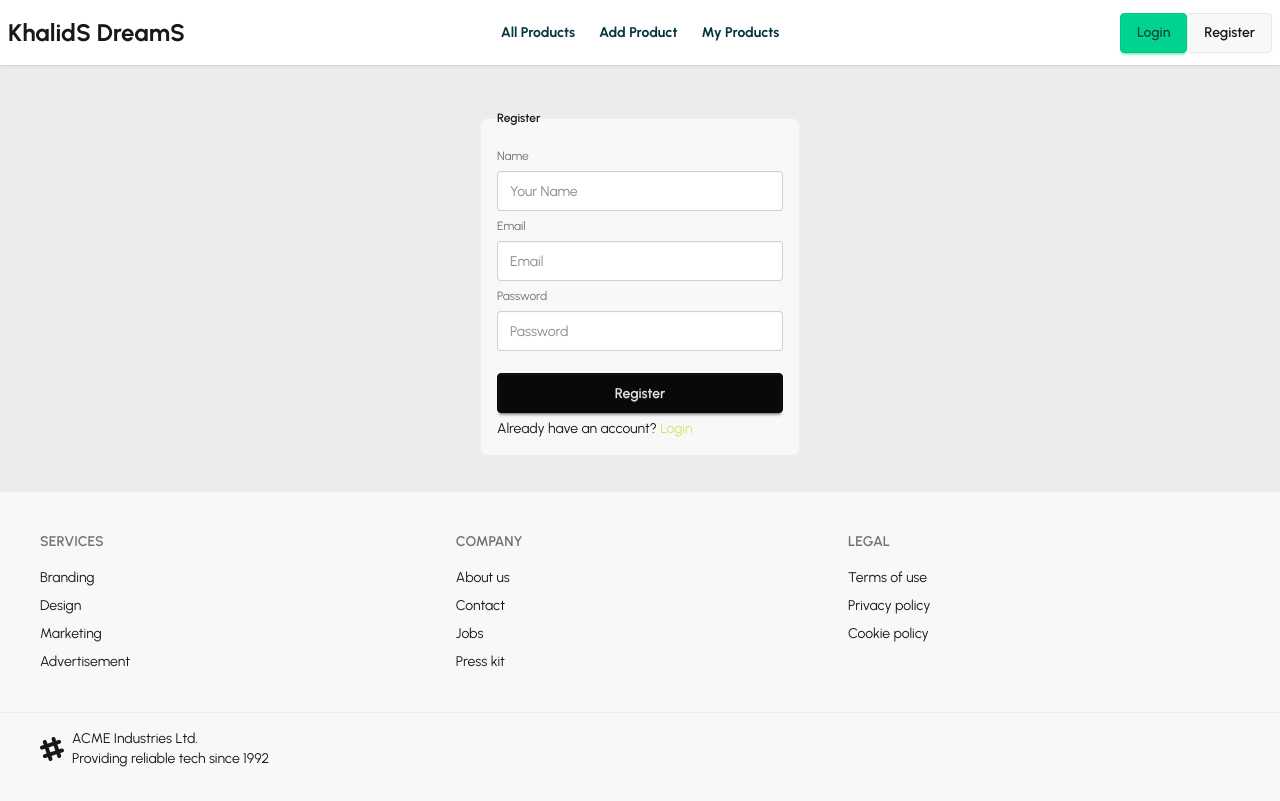
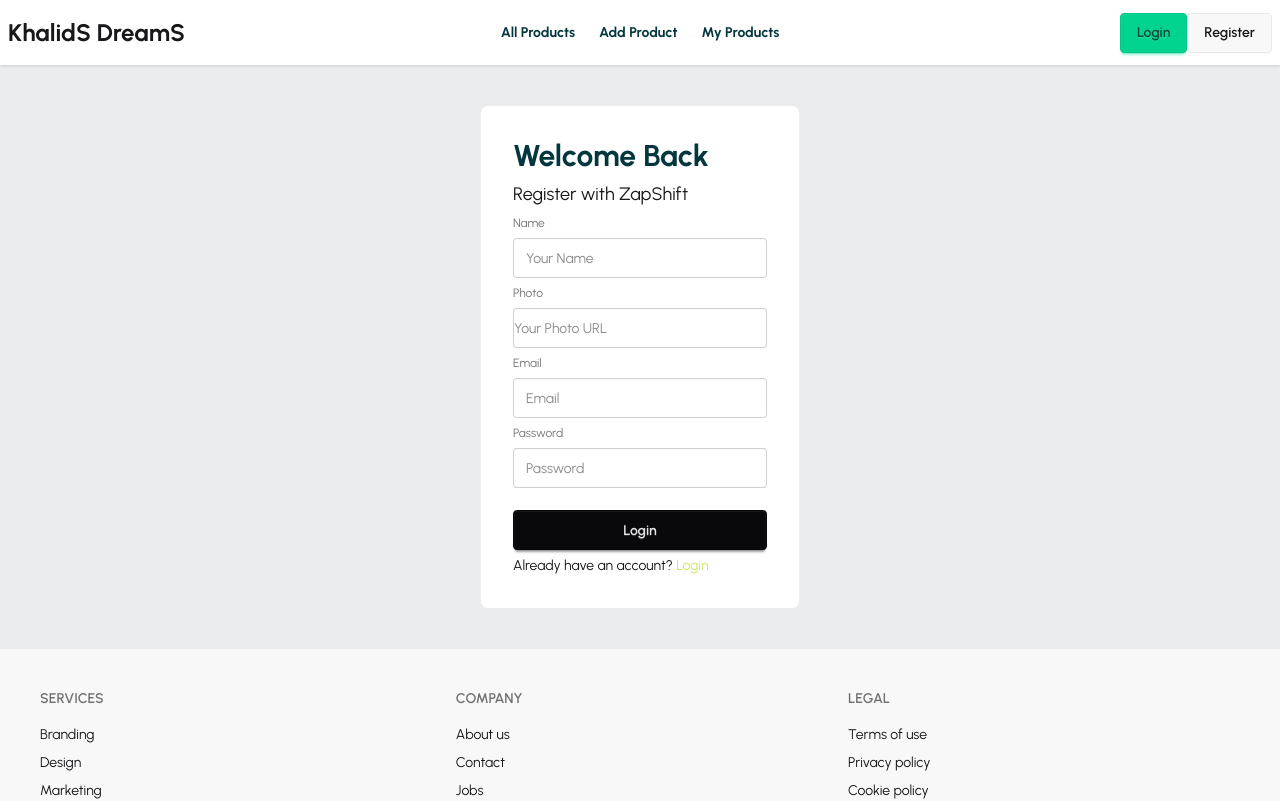
Before and after one commit to ashqrRhmn101/khalids-dreams-client, a Next.js app: page /Auth/register in a window 1280 px wide. Shown: the top 801 px of the page. Built offline with nearby package versions, Linux system fonts and the light colour scheme; no server answers.

Commit message:
firebase connected and Authentication implement

```diff
--- a/package.json
+++ b/package.json
@@ -9,11 +9,13 @@
     "lint": "eslint"
   },
   "dependencies": {
+    "cookies-next": "^6.1.1",
     "daisyui": "^5.5.5",
     "firebase": "^12.6.0",
     "next": "16.0.3",
     "react": "19.2.0",
     "react-dom": "19.2.0",
+    "react-hook-form": "^7.66.1",
     "react-responsive-carousel": "^3.2.23",
     "swiper": "^12.0.3"
   },
--- a/src/Components/NavBar.jsx
+++ b/src/Components/NavBar.jsx
@@ -1,6 +1,21 @@
+"use client";
+
+import { AuthContext } from "@/contexts/authContext";
 import Link from "next/link";
+import { useContext } from "react";
 
 export default function NavBar() {
+  const { user, signOutUser } = useContext(AuthContext);
+  console.log(user);
+
+  const handleSignOut = () => {
+    signOutUser()
+      .then(() => {})
+      .catch((error) => {
+        console.log(error.message);
+      });
+  };
+
   const links = (
     <>
       <li>
@@ -51,12 +66,20 @@ export default function NavBar() {
           <ul className="menu menu-horizontal px-1">{links}</ul>
         </div>
         <div className="navbar-end">
+          {user ? (
+            <Link onClick={handleSignOut} href="/" className="btn btn-success">
+              Logout
+            </Link>
+          ) : (
+            <>
               <Link href="/Auth/login">
                 <button className="btn btn-success">Login</button>
               </Link>
               <Link href="/Auth/register">
                 <button className="btn ">Register</button>
               </Link>
+            </>
+          )}
         </div>
       </div>
     </div>
--- a/src/app/Auth/login/page.jsx
+++ b/src/app/Auth/login/page.jsx
@@ -1,26 +1,76 @@
+"use client";
+
 import Link from "next/link";
+import { useRouter } from "next/navigation";
+import { useForm } from "react-hook-form";
+import { setCookie } from "cookies-next";
+import { useContext } from "react";
+import { AuthContext } from "@/contexts/authContext";
 
-export default function login() {
+export default function Login() {
+  const { registerLogin } = useContext(AuthContext);
+  const router = useRouter();
+
+  const {
+    register,
+    handleSubmit,
+    formState: { errors },
+  } = useForm();
+
+  const userSignIn = (data) => {
+    registerLogin(data.email, data.password)
+      .then((result) => {
+        console.log("Login Success:", result);
+
+        // set cookie
+        setCookie("authUser", result.user.uid, { path: "/" });
+
+        router.push("/");
+      })
+      .catch((error) => {
+        console.log(error.message);
+      });
+  };
+
   return (
-    <div className="container mx-auto flex justify-center my-9">
-      <fieldset className="fieldset bg-base-200 border-base-300 rounded-box w-xs border p-4">
-        <legend className="fieldset-legend">Login</legend>
+    <div className="bg-white container mx-auto my-10 border-base-300 rounded-box w-xs border p-4">
+      <form onSubmit={handleSubmit(userSignIn)}>
+        <fieldset className="fieldset rounded-box p-4">
+          <h2 className="text-3xl font-bold text-[#03373D]">Welcome Back</h2>
+          <p className="text-lg">Login with Khalids Dreams</p>
 
+          {/* Email */}
           <label className="label">Email</label>
-        <input type="email" className="input" placeholder="Email" />
+          <input
+            type="email"
+            {...register("email", { required: true })}
+            className="input"
+            placeholder="Email"
+          />
+          {errors.email && <p className="text-red-500">Email is required</p>}
 
+          {/* Password */}
           <label className="label">Password</label>
-        <input type="password" className="input" placeholder="Password" />
+          <input
+            type="password"
+            {...register("password", { required: true })}
+            className="input"
+            placeholder="Password"
+          />
+          {errors.password && (
+            <p className="text-red-500">Password is required</p>
+          )}
 
           <button className="btn btn-neutral mt-4">Login</button>
 
           <p className="text-sm">
-          GDon’t have any account?{" "}
+            Don’t have any account?{" "}
             <Link href="/Auth/register">
               <span className="text-[#CAEB66]">Register</span>
             </Link>
           </p>
         </fieldset>
+      </form>
     </div>
   );
 }
--- a/src/app/Auth/register/page.jsx
+++ b/src/app/Auth/register/page.jsx
@@ -1,24 +1,109 @@
+"use client";
+
+import { AuthContext } from "@/contexts/authContext";
 import Link from "next/link";
+import { useRouter } from "next/navigation";
+import { use } from "react";
+import { useForm } from "react-hook-form";
 
-export default function register() {
+export default function Register() {
+  const {
+    register,
+    handleSubmit,
+    formState: { errors },
+  } = useForm();
+
+  const { registerUser, userProfile } = use(AuthContext);
+  const router = useRouter();
+
+  const handleRegister = (data) => {
+    console.log(data);
+
+    registerUser(data.email, data.password)
+      .then((result) => {
+        console.log(result);
+
+        // update user profile
+        const userProfileData = {
+          displayName: data.name,
+          photoURL: data.url,
+        };
+
+        userProfile(userProfileData)
+          .then(() => {
+            console.log("user profile done");
+            router.push("/");
+          })
+          .catch((error) => console.log(error));
+      })
+      .catch((error) => {
+        console.log(error.message);
+      });
+  };
+
   return (
-    <div className="container mx-auto flex justify-center my-9">
-      <fieldset className="fieldset bg-base-200 border-base-300 rounded-box w-xs border p-4">
-        <legend className="fieldset-legend">Register</legend>
+    <div>
+      <div className="bg-white container mx-auto my-10 border-base-300 rounded-box w-xs border p-4">
+        <form onSubmit={handleSubmit(handleRegister)}>
+          <fieldset className="fieldset rounded-box p-4">
+            <h2 className="text-3xl font-bold text-[#03373D]">Welcome Back</h2>
+            <p className="text-lg">Register with ZapShift</p>
 
             {/* Name */}
             <label className="label">Name</label>
-        <input type="name" className="input" placeholder="Your Name" />
+            <input
+              type="name"
+              {...register("name", { required: true })}
+              className="input"
+              placeholder="Your Name"
+            />
+            {errors.name?.type === "required" && (
+              <p className="text-red-500">Name is required</p>
+            )}
+
+            {/* Photo */}
+            {/* <input type="file" className="file-input" /> */}
+            <label className="label">Photo</label>
+            <input
+              type="url"
+              {...register("url", { required: true })}
+              className="file-input"
+              placeholder="Your Photo URL"
+            />
+            {errors.name?.type === "required" && (
+              <p className="text-red-500">Photo is required</p>
+            )}
 
             {/* Email */}
             <label className="label">Email</label>
-        <input type="email" className="input" placeholder="Email" />
+            <input
+              type="email"
+              {...register("email", { required: true })}
+              className="input"
+              placeholder="Email"
+            />
+            {errors.email?.type === "required" && (
+              <p className="text-red-500">Email is required</p>
+            )}
 
             {/* Password */}
             <label className="label">Password</label>
-        <input type="password" className="input" placeholder="Password" />
+            <input
+              type="password"
+              {...register("password", { required: true })}
+              className="input"
+              placeholder="Password"
+            />
+            {errors.password?.type === "required" && (
+              <p className="text-red-500">Password is required</p>
+            )}
+            {errors.password?.type === "minLength" && (
+              <p className="text-red-500">
+                Password must be 6 characters or longer
+              </p>
+            )}
 
-        <button className="btn btn-neutral mt-4">Register</button>
+            <button className="btn btn-neutral mt-4">Login</button>
 
             <p className="text-sm">
               Already have an account?{" "}
@@ -27,6 +112,8 @@ export default function register() {
               </Link>
             </p>
           </fieldset>
+        </form>
+      </div>
     </div>
   );
 }
--- /dev/null
+++ b/src/app/Products/productDetails/page.jsx
@@ -0,0 +1,9 @@
+import React from 'react'
+
+export default function ProductDetails() {
+  return (
+    <div>
+
+    </div>
+  )
+}
--- a/src/app/layout.js
+++ b/src/app/layout.js
@@ -25,11 +25,11 @@ export default function RootLayout({ children }) {
       <body
         className={`${geistSans.variable} ${geistMono.variable} antialiased flex flex-col min-h-screen container mx-auto`}
       >
-        <NavBar />
-        <div className="flex-1">
-          <AuthProvider>{children}</AuthProvider>
-        </div>
-        <Footer />
+        <AuthProvider>
+          <NavBar />
+          <div className="flex-1">{children}</div>
+          <Footer />
+        </AuthProvider>
       </body>
     </html>
   );
--- a/src/contexts/authProvider.js
+++ b/src/contexts/authProvider.js
@@ -1,12 +1,74 @@
 "use client";
 
+import {
+  createUserWithEmailAndPassword,
+  onAuthStateChanged,
+  signInWithEmailAndPassword,
+  signInWithPopup,
+  signOut,
+  updateProfile,
+} from "firebase/auth";
 import { AuthContext } from "./authContext";
+import { auth } from "@/firebase/firebase.config";
+import { useEffect, useState } from "react";
 
-export default function AuthProvider({children}) {
+export default function AuthProvider({ children }) {
+  const [user, setUser] = useState(null);
+  // console.log(user);
 
-    const authInfo = {
+  const [loading, setLoading] = useState(true);
 
-    }
+  // User REgister
+  const registerUser = (email, password) => {
+    setLoading(true);
+    return createUserWithEmailAndPassword(auth, email, password);
+  };
 
-  return <AuthContext value={authInfo}>{children}</AuthContext>;
+  // user Login
+  const registerLogin = (email, password) => {
+    setLoading(true);
+    return signInWithEmailAndPassword(auth, email, password);
+  };
+
+  //   user Profile
+  const userProfile = (photoData) => {
+    return updateProfile(auth.currentUser, photoData);
+  };
+
+  // User Sign Out
+  const signOutUser = () => {
+    setLoading(true);
+    return signOut(auth);
+  };
+
+  // Google signInWithPopup
+  const googleSignIn = () => {
+    setLoading(true);
+    return signInWithPopup(auth, googleProvider);
+  };
+
+  // get user
+  useEffect(() => {
+    const unsubscribe = onAuthStateChanged(auth, (currentUser) => {
+      setUser(currentUser);
+      setLoading(false);
+    });
+    return () => {
+      unsubscribe();
+    };
+  }, []);
+
+  const authInfo = {
+    user,
+    loading,
+    registerUser,
+    userProfile,
+    registerLogin,
+    signOutUser,
+    googleSignIn,
+  };
+
+  return (
+    <AuthContext.Provider value={authInfo}>{children}</AuthContext.Provider>
+  );
 }
--- a/src/firebase/firebase.config.js
+++ b/src/firebase/firebase.config.js
@@ -5,16 +5,25 @@ import { getAuth } from "firebase/auth";
 // https://firebase.google.com/docs/web/setup#available-libraries
 
 // Your web app's Firebase configuration
+// const firebaseConfig = {
+//   apiKey: import.meta.env.VITE_apiKey,
+//   authDomain: import.meta.env.VITE_authDomain,
+//   projectId: import.meta.env.VITE_projectId,
+//   storageBucket: import.meta.env.VITE_storageBucket,
+//   messagingSenderId: import.meta.env.VITE_messagingSenderId,
+//   appId: import.meta.env.VITE_appId,
+// };
+
 const firebaseConfig = {
-  apiKey: import.meta.env.VITE_apiKey,
-  authDomain: import.meta.env.VITE_authDomain,
-  projectId: import.meta.env.VITE_projectId,
-  storageBucket: import.meta.env.VITE_storageBucket,
-  messagingSenderId: import.meta.env.VITE_messagingSenderId,
-  appId: import.meta.env.VITE_appId,
+  apiKey: process.env.NEXT_PUBLIC_apiKey,
+  authDomain: process.env.NEXT_PUBLIC_authDomain,
+  projectId: process.env.NEXT_PUBLIC_projectId,
+  storageBucket: process.env.NEXT_PUBLIC_storageBucket,
+  messagingSenderId: process.env.NEXT_PUBLIC_messagingSenderId,
+  appId: process.env.NEXT_PUBLIC_appId,
 };
 
 // Initialize Firebase
 const app = initializeApp(firebaseConfig);
 // Initialize Firebase Authentication and get a reference to the service
-const auth = getAuth(app);
+export const auth = getAuth(app);
```
Also changed, not shown: src/app/Products/[id]/page.jsx (added, +33 -0 lines), src/app/Products/allProducts/page.jsx (+7 -4 lines), src/proxy.js (+13 -11 lines), 1 other file (tests, documents, lock files or other folders). Lines whose indentation alone changed are shown as unchanged.
